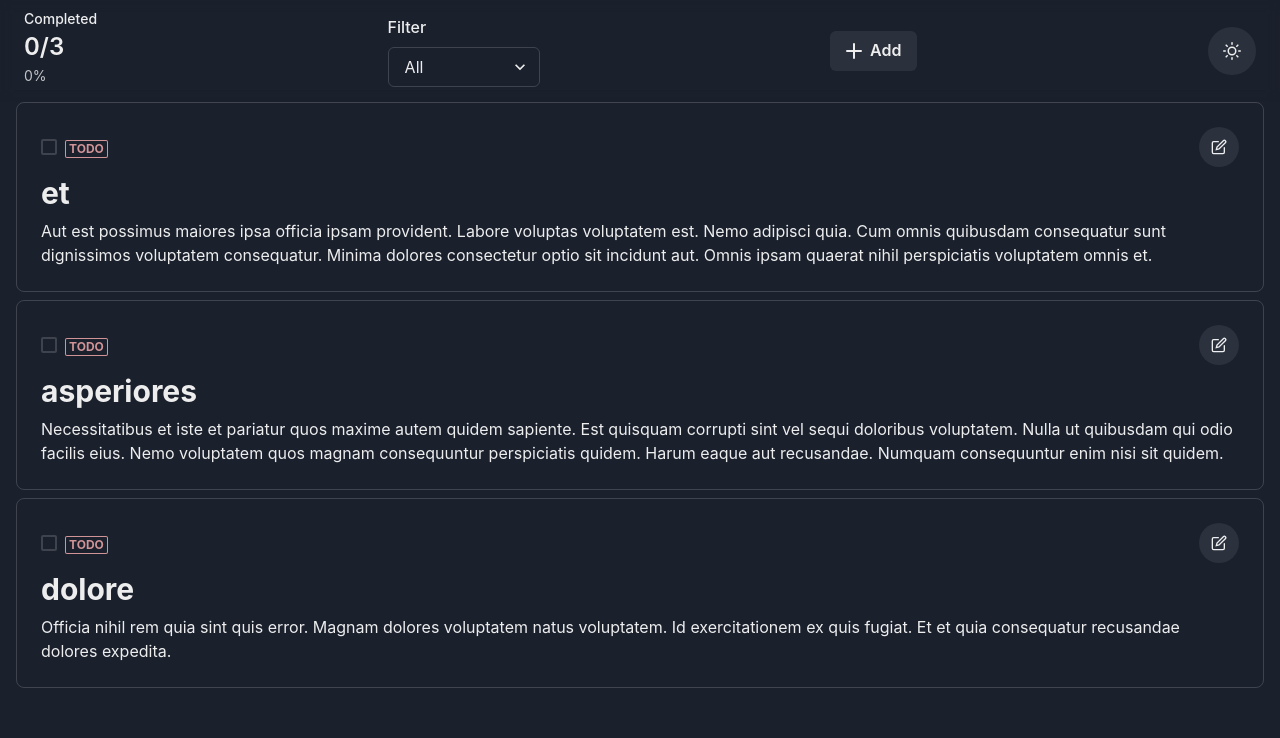
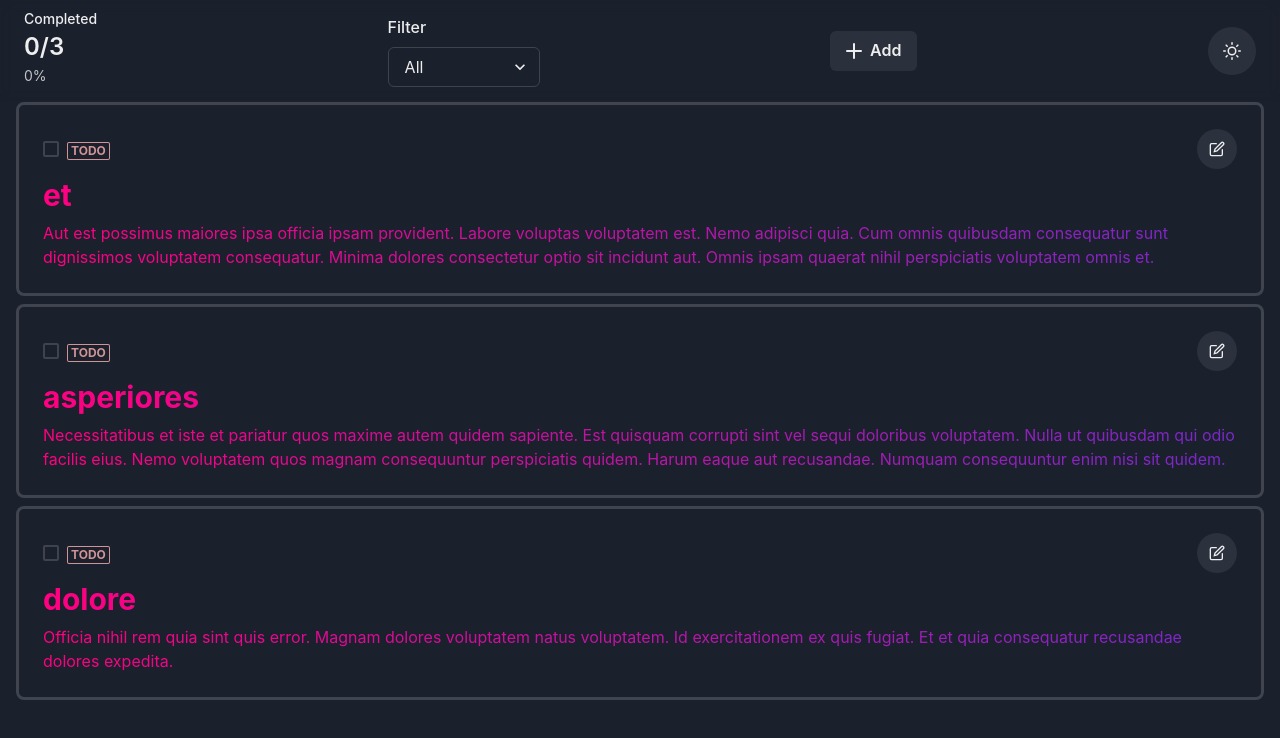
Before and after one commit to Yasai-T/22, a Next.js app: page / in a window 1280 px wide. Shown: the top 738 px of the page. Built offline with nearby package versions, Linux system fonts and the light colour scheme.

Commit message:
fix: style

```diff
--- a/components/TodoCard.tsx
+++ b/components/TodoCard.tsx
@@ -56,7 +56,7 @@ export const TodoCard: VFC<Props> = ({ todo }) => {
   };
 
   return (
-    <Box borderWidth="thin" borderRadius="lg" p="6">
+    <Box borderWidth="medium" borderRadius="lg" p="6">
       <HStack justifyContent="space-between">
         <Checkbox isChecked={todo.isComplete} onChange={toggleItemCompletion}>
           {todo.isComplete ? (
@@ -76,6 +76,7 @@ export const TodoCard: VFC<Props> = ({ todo }) => {
           onClick={onOpen}
         />
       </HStack>
+      <Box bgGradient="linear(to-l, #7928CA, #FF0080)" bgClip={"text"}>
         <Heading as="h4" size="lg" py="2">
           {todo.title}
         </Heading>
@@ -84,6 +85,7 @@ export const TodoCard: VFC<Props> = ({ todo }) => {
             {todo.text}
           </Box>
         )}
+      </Box>
       <TodoItemForm
         formType="Edit"
         isOpen={isOpen}
```
Lines whose indentation alone changed are shown as unchanged.
